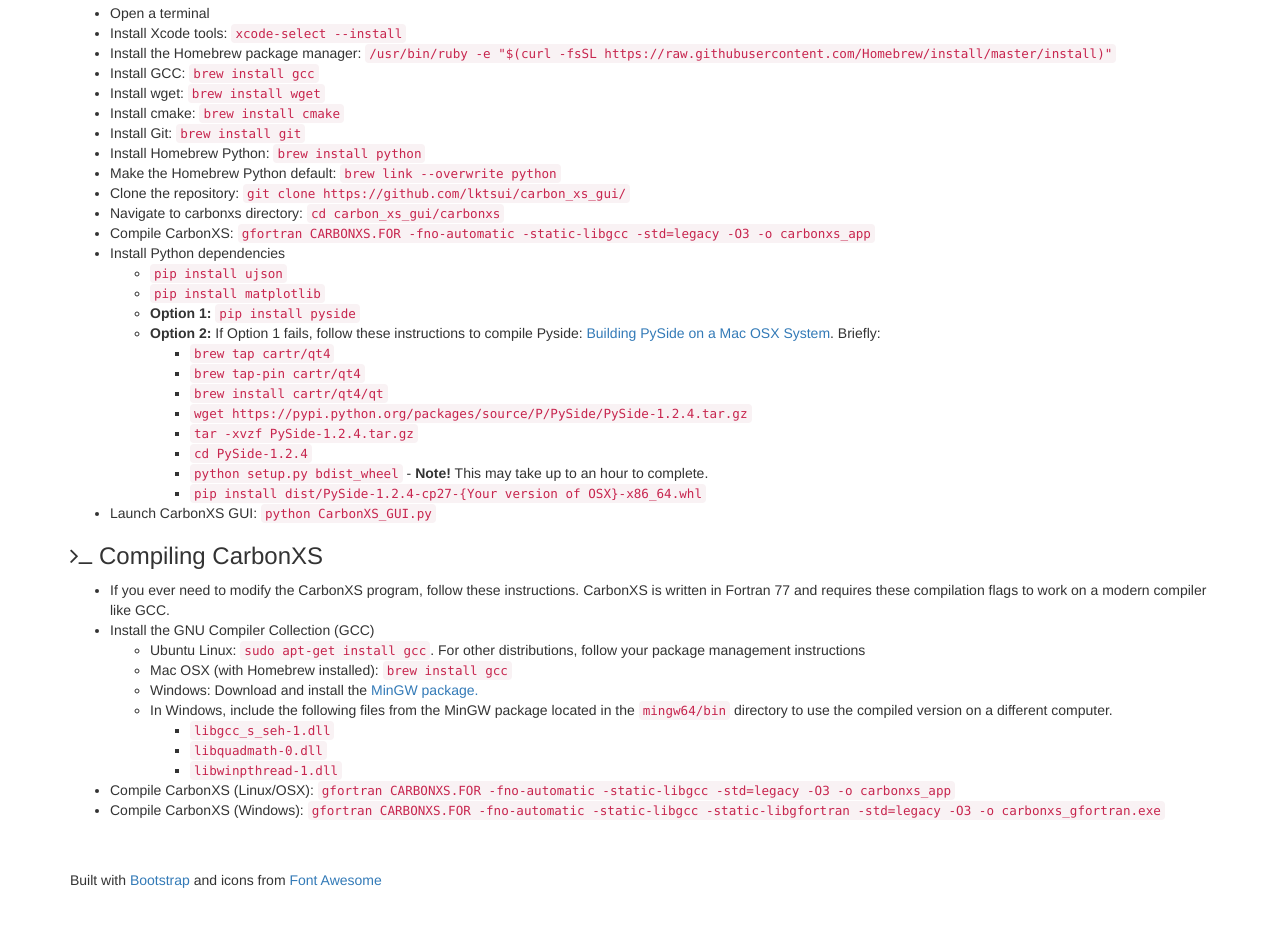
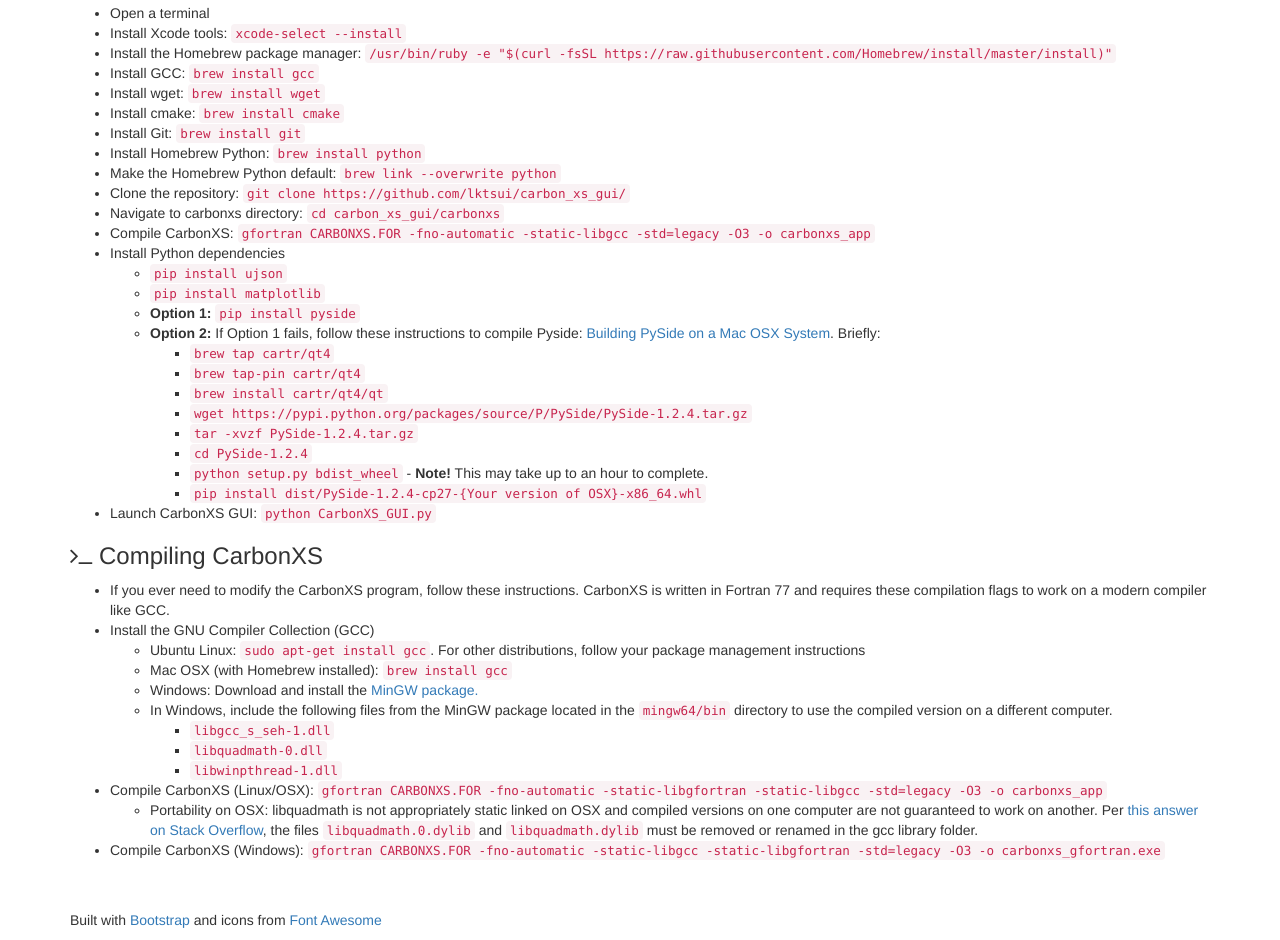
Before and after one commit to lktsui/carbon_xs_gui, a plain HTML site: page docs/installation.html in a window 1280 px wide. Shown: the part 1184-2124 px from the top of the page. Before the commit the page ends 2084 px from the top, so only its background shows below. Drawn offline with nearby package versions, Linux system fonts and the light colour scheme.

Commit message:
Updated compilation instructions for OSX because of libquadmath

```diff
--- a/docs/installation.html
+++ b/docs/installation.html
@@ -162,8 +162,13 @@
                 </ul>
 
              </ul>
-             <li>Compile CarbonXS (Linux/OSX): <code>gfortran CARBONXS.FOR -fno-automatic -static-libgcc -std=legacy -O3 -o carbonxs_app</code></li>
+             <li>Compile CarbonXS (Linux/OSX): <code>gfortran CARBONXS.FOR -fno-automatic -static-libgfortran -static-libgcc -std=legacy -O3 -o carbonxs_app</code></li>
+             <ul>
+             <li>Portability on OSX: libquadmath is not appropriately static linked on OSX and compiled versions on one computer are not guaranteed to work on another. Per <a href=http://stackoverflow.com/questions/30545272/how-to-compile-fortran-code-to-run-without-gfortran-installed>this answer on Stack Overflow</a>, the files <code>libquadmath.0.dylib</code>
+             and <code>libquadmath.dylib</code> must be removed or renamed in the gcc library folder.
+             </ul>
              <li>Compile CarbonXS (Windows): <code>gfortran CARBONXS.FOR -fno-automatic -static-libgcc -static-libgfortran -std=legacy -O3 -o carbonxs_gfortran.exe</code></li>
+
 
             </ul>
 
```
